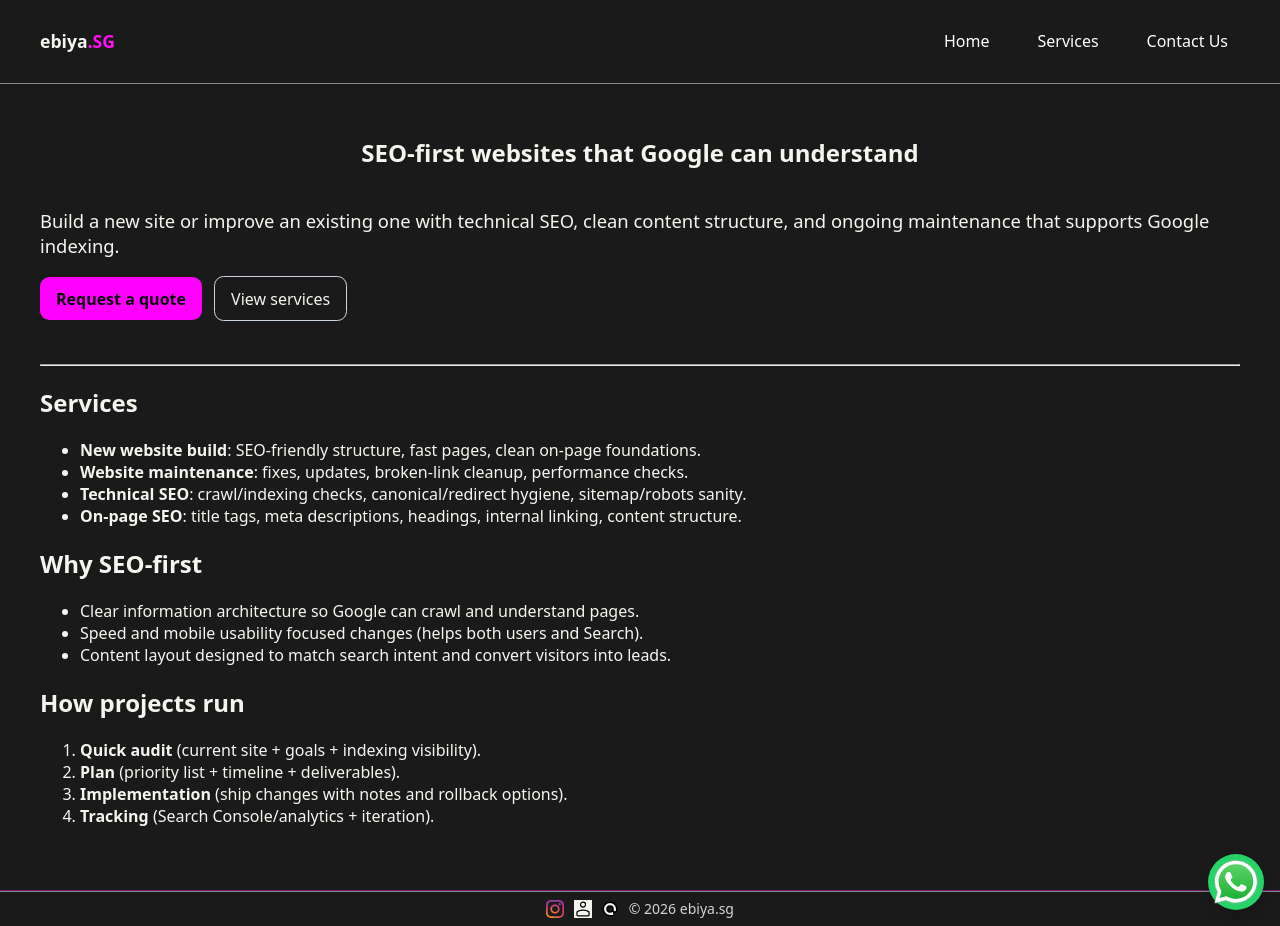
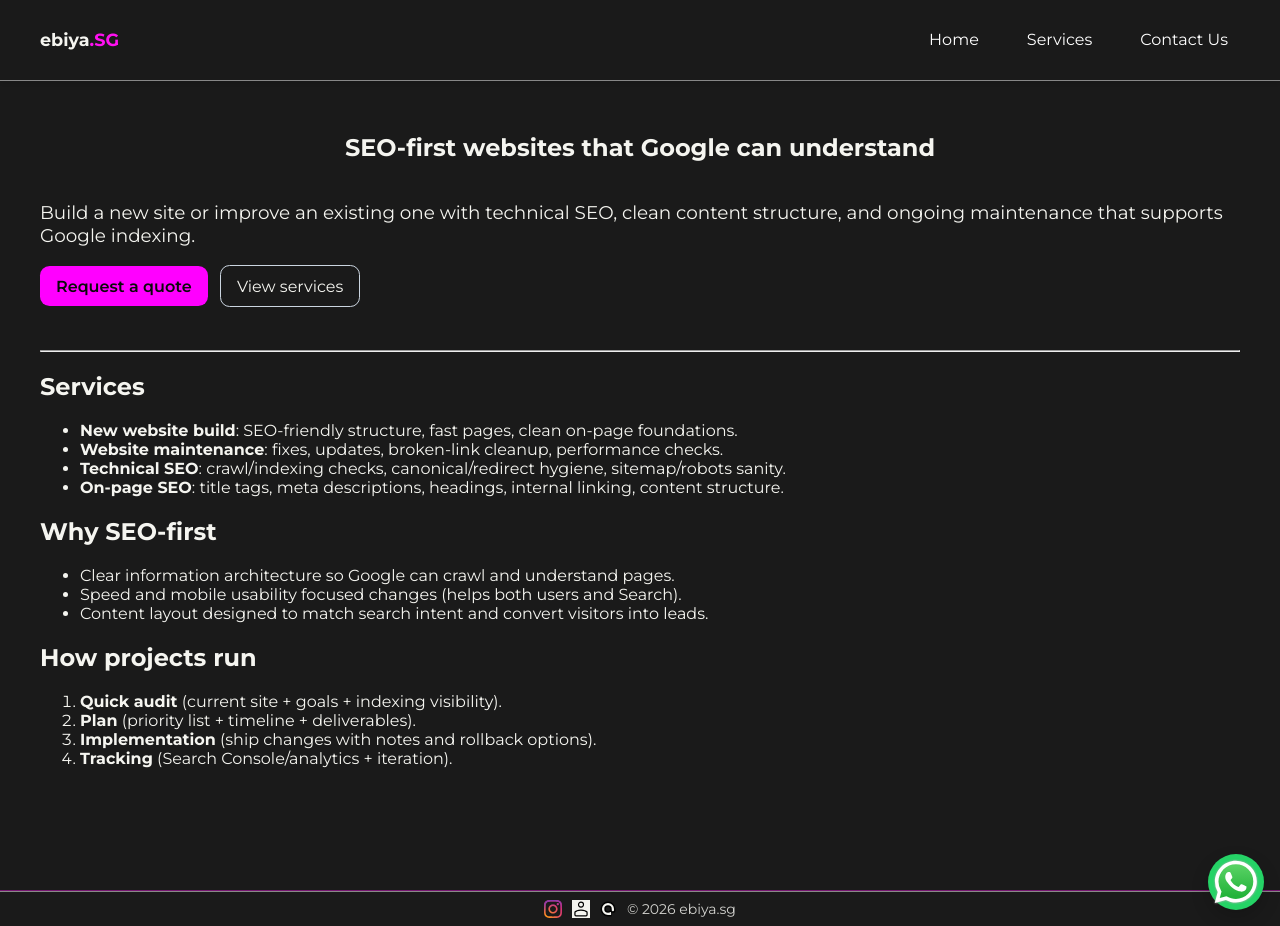
Before and after one commit to m33lucky-benny/ebiya-main, a Jekyll site: the page built from index.html, in a window 1280 px wide and 926 px high. Built offline with Jekyll 4.4.1, drawn with Linux system fonts in a browser that asks for light colours.

Commit message:
Update main.scss

```diff
--- a/assets/css/main.scss
+++ b/assets/css/main.scss
@@ -196,3 +196,10 @@ footer p {
 .whatsapp-float img {
   display: block;
 }
+
+// ----------------------------------------
+// font family section
+// ----------------------------------------
+body, .navbar, .navbar-brand, .nav-link {
+  font-family: 'Montserrat', system-ui, -apple-system, BlinkMacSystemFont, 'Segoe UI', Roboto, sans-serif;
+}
```
